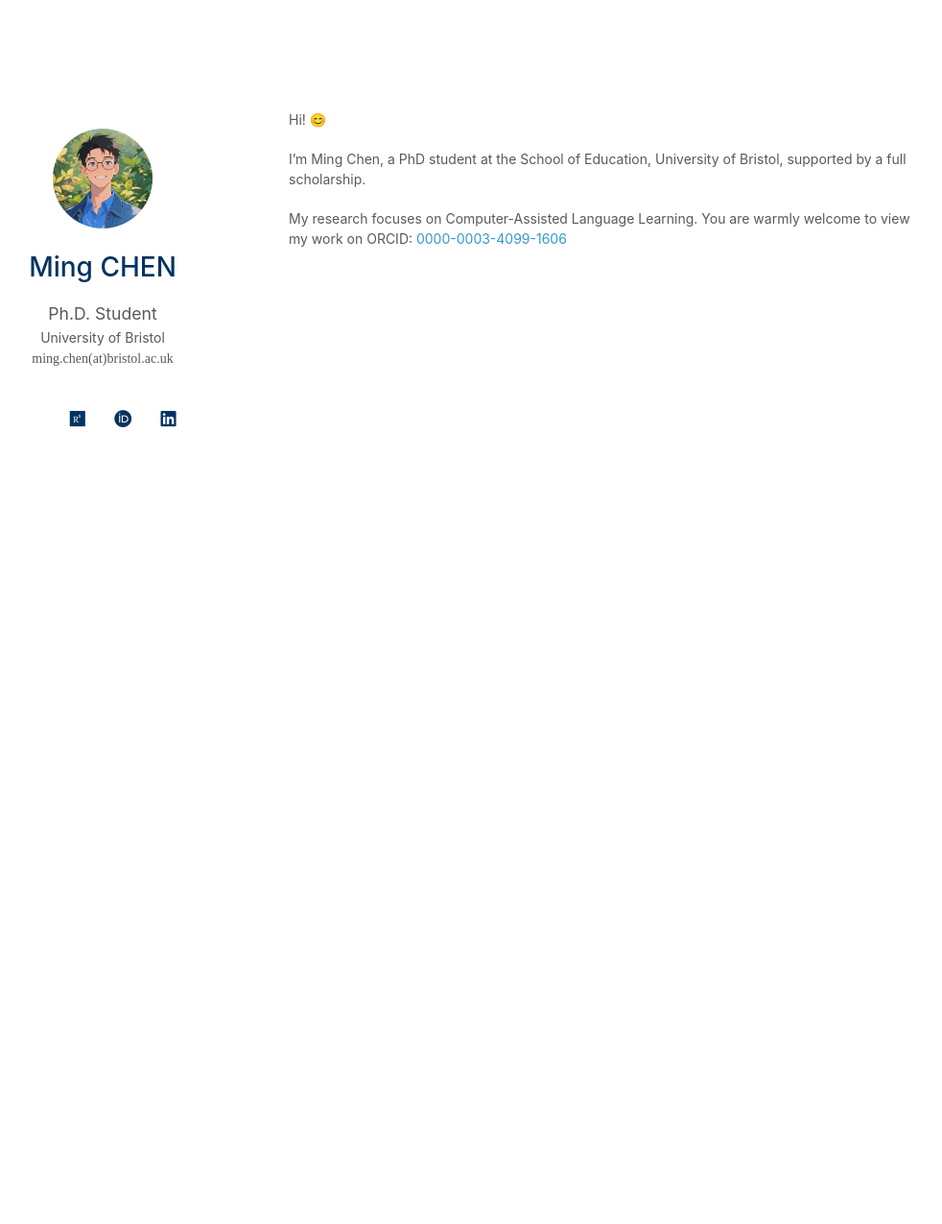
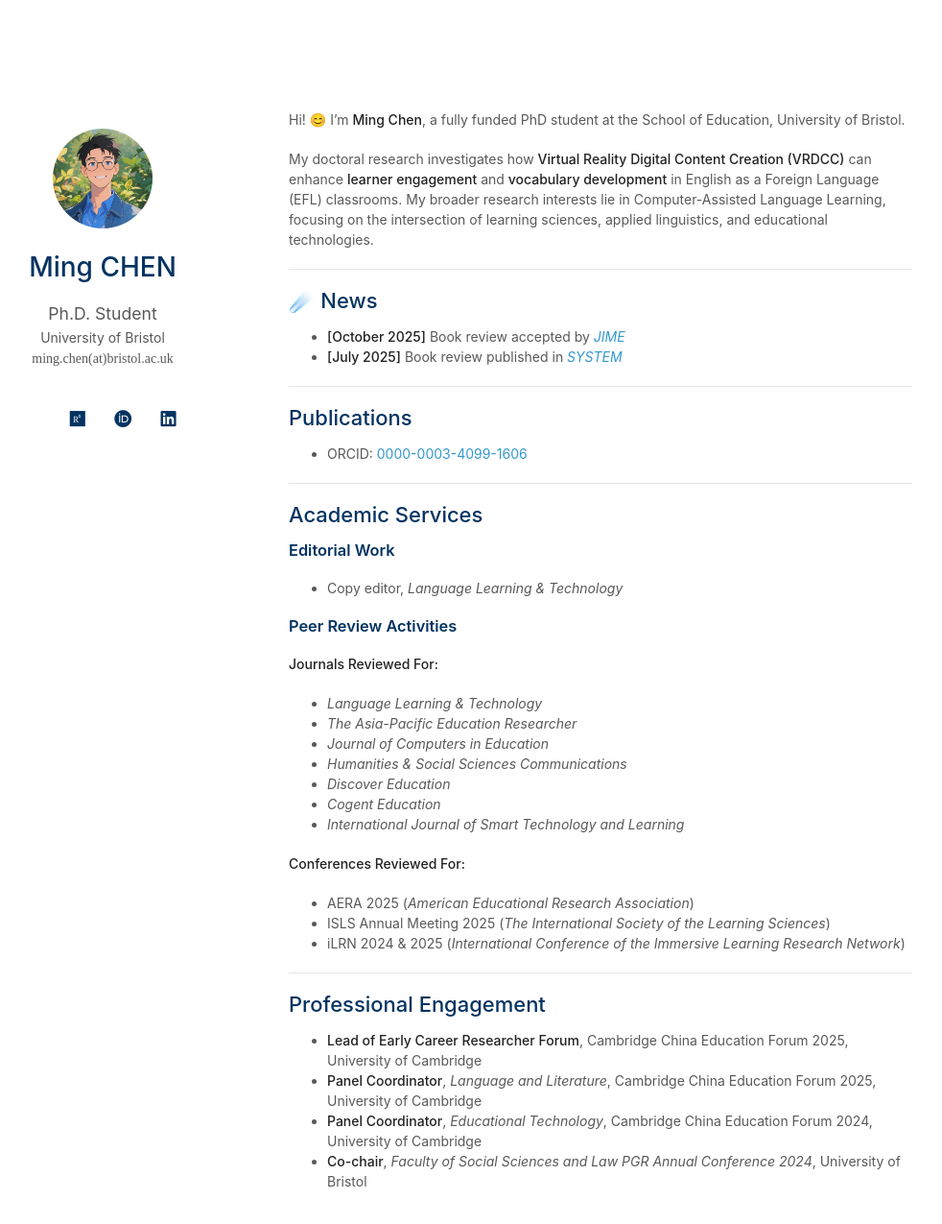
Before and after one commit to EricMingChen/EricMingChen.github.io, a Jekyll site: the page built from index.md, in a window 1280 px wide and 1332 px high. Shown: the top 1275 px of the window at 96% size, without its empty margins (169-1151 px from the left). Built offline with Jekyll 4.4.1, drawn with Linux system fonts in a browser that asks for light colours; a style sheet for code colours, icons or effects is not loaded.

Commit message:
Update index.md

```diff
--- a/index.md
+++ b/index.md
@@ -2,10 +2,47 @@
 layout: homepage
 ---
 
+Hi! 😊 I’m **Ming Chen**, a fully funded PhD student at the School of Education, University of Bristol.
 
+My doctoral research investigates how **Virtual Reality Digital Content Creation (VRDCC)** can enhance **learner engagement** and **vocabulary development** in English as a Foreign Language (EFL) classrooms. My broader research interests lie in Computer-Assisted Language Learning, focusing on the intersection of learning sciences, applied linguistics, and educational technologies.
 
-Hi! 😊
+---
 
-I’m Ming Chen, a PhD student at the School of Education, University of Bristol, supported by a full scholarship.
+## ☄️ News
+- **[October 2025]** Book review accepted by *[JIME](https://jime.open.ac.uk)*
+- **[July 2025]** Book review published in *[SYSTEM](https://doi.org/10.1016/j.system.2025.103758)*
 
-My research focuses on Computer-Assisted Language Learning. You are warmly welcome to view my work on ORCID: [0000-0003-4099-1606](https://orcid.org/0000-0003-4099-1606)
+---
+
+## Publications
+- ORCID: [0000-0003-4099-1606](https://orcid.org/0000-0003-4099-1606)
+
+---
+
+## Academic Services
+
+### Editorial Work
+- Copy editor, *Language Learning & Technology*
+
+### Peer Review Activities
+**Journals Reviewed For:**
+- *Language Learning & Technology*
+- *The Asia-Pacific Education Researcher*
+- *Journal of Computers in Education*
+- *Humanities & Social Sciences Communications*
+- *Discover Education*
+- *Cogent Education*
+- *International Journal of Smart Technology and Learning*
+
+**Conferences Reviewed For:**
+- AERA 2025 (*American Educational Research Association*)
+- ISLS Annual Meeting 2025 (*The International Society of the Learning Sciences*)
+- iLRN 2024 & 2025 (*International Conference of the Immersive Learning Research Network*)
+
+---
+
+## Professional Engagement
+- **Lead of Early Career Researcher Forum**, Cambridge China Education Forum 2025, University of Cambridge
+- **Panel Coordinator**, *Language and Literature*, Cambridge China Education Forum 2025, University of Cambridge
+- **Panel Coordinator**, *Educational Technology*, Cambridge China Education Forum 2024, University of Cambridge
+- **Co-chair**, *Faculty of Social Sciences and Law PGR Annual Conference 2024*, University of Bristol
```
